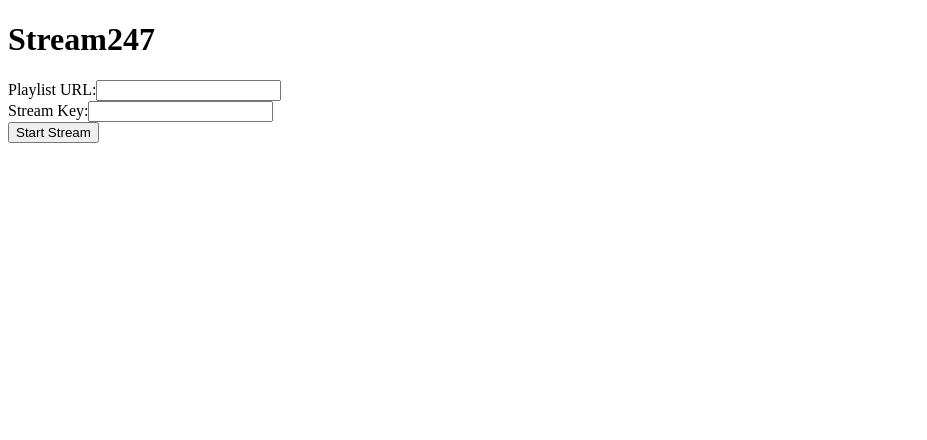
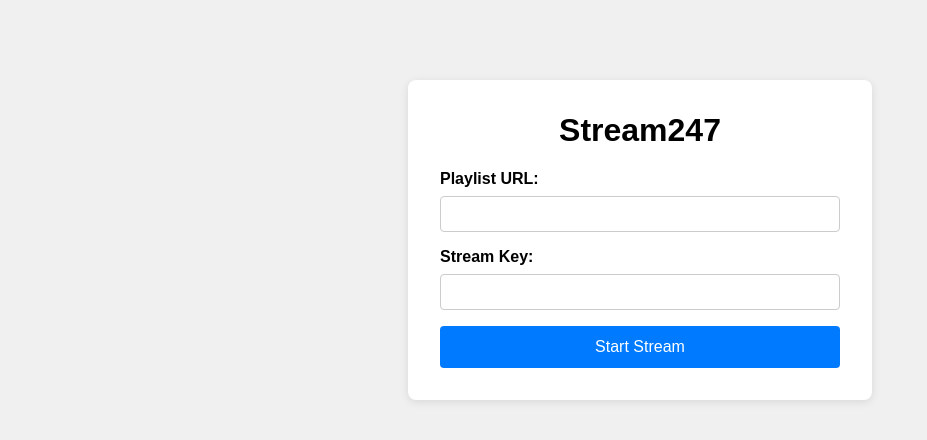
Before and after one commit to TheDoctorTTV/247-steam, an Electron app: page index.html in a window 1280 px wide. Shown: the whole page, without its empty margins (0-927 px from the left). Drawn offline with nearby package versions, Linux system fonts and the light colour scheme.

Commit message:
feat: add basic css for react ui

```diff
--- a/index.html
+++ b/index.html
@@ -3,6 +3,7 @@
 <head>
   <meta charset="UTF-8">
   <title>Stream247</title>
+  <link rel="stylesheet" href="styles.css">
 </head>
 <body>
   <div id="root"></div>
--- /dev/null
+++ b/styles.css
@@ -0,0 +1,53 @@
+body {
+  font-family: Arial, sans-serif;
+  margin: 0;
+  padding: 0;
+  background-color: #f0f0f0;
+}
+
+.app {
+  width: 400px;
+  margin: 5rem auto;
+  background: #fff;
+  padding: 2rem;
+  border-radius: 8px;
+  box-shadow: 0 2px 8px rgba(0, 0, 0, 0.1);
+}
+
+.app h1 {
+  margin-top: 0;
+  text-align: center;
+}
+
+.app div {
+  margin-bottom: 1rem;
+  display: flex;
+  flex-direction: column;
+}
+
+.app label {
+  margin-bottom: 0.5rem;
+  font-weight: bold;
+}
+
+.app input {
+  padding: 0.5rem;
+  font-size: 1rem;
+  border: 1px solid #ccc;
+  border-radius: 4px;
+}
+
+.app button {
+  padding: 0.75rem;
+  width: 100%;
+  background-color: #007bff;
+  border: none;
+  color: #fff;
+  font-size: 1rem;
+  border-radius: 4px;
+  cursor: pointer;
+}
+
+.app button:hover {
+  background-color: #0056b3;
+}
```
Also changed, not shown: 1 other file.
